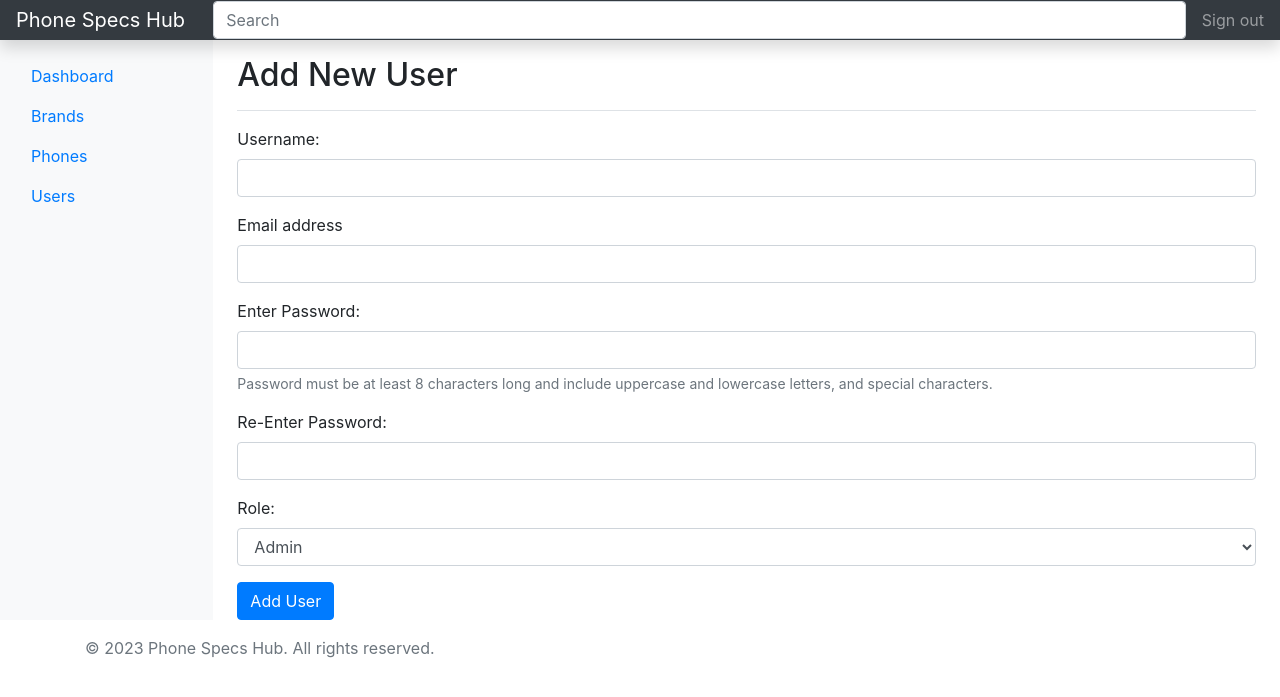
After one commit to tejus07/php-cms, a PHP site: page /admin/add-new-user.php in a window 1280 px wide. The commit adds this page. Shown: the top 697 px of the page. Run offline with PHP 8.4, Linux system fonts and the light colour scheme; a user stored in the database is signed in; some libraries are stand-ins or nearby versions.

Commit message:
Only admins can perform admin page CUD tasks. Usernames & passwords are stored in a users table with CRUD admin access. Passwords stored in the user table are hashed and salted.

```diff
--- /dev/null
+++ b/admin/add-new-user.php
@@ -0,0 +1,121 @@
+<?php
+$title = 'Add New Brand';
+require_once '../includes/header.php';
+require_once '../includes/initialize.php';
+require_once '../functions/function.php';
+require_once 'admin-navbar.php';
+
+if (session_status() == PHP_SESSION_NONE):
+    session_start();
+endif;
+
+if (!isset($_SESSION['user_id']) || empty($_SESSION['user_id'])):
+    header("Location: ./login.php");
+    exit();
+endif;
+
+if (isset($_GET['error'])):
+    $error_message = $_GET['error'];
+    echo "<div class='row'><div class='col-md-9 ml-sm-auto col-lg-10 px-md-4'>
+    <div class='error-message'>$error_message</div>
+    </div></div>";
+endif;
+
+if ($_SERVER['REQUEST_METHOD'] === 'POST' && isset($_POST['submit'])):
+    echo var_dump($_POST);
+    $error_message = "";
+    $username = isset($_POST['username']) ? filter_var($_POST['username'], FILTER_SANITIZE_STRING) : null;
+    $email = isset($_POST['email']) ? filter_var($_POST['email'], FILTER_VALIDATE_EMAIL) : null;
+    $password = isset($_POST['password']) ? $_POST['password'] : null;
+    $reEnteredPassword = isset($_POST['re-password']) ? $_POST['re-password'] : null;
+    $role = isset($_POST['role']) ? intval($_POST['role']) : null;
+
+    if (!$email) {
+        $error_message = "Please enter a valid email address.";
+        header("Location: add-new-user.php?error=" . urlencode($error_message) . "&username=" . urlencode($username));
+        exit();
+    }
+
+    if (empty($username) || empty($password) || empty($reEnteredPassword) || !in_array($role, [1, 2])):
+        $error_message = "Please enter all required fields";
+        header("Location: add-new-user.php?error=" . urlencode($error_message) . "&username=" . urlencode($username) . "&password=" . urlencode($username));
+        exit();
+    endif;
+
+    if (
+        strlen($password) < 8 || // Password should be at least 8 characters long
+        !preg_match('/[A-Z]/', $password) || // Password should contain uppercase letters
+        !preg_match('/[a-z]/', $password) || // Password should contain lowercase letters
+        !preg_match('/[^\w\d\s]/', $password) // Password should contain special characters
+    ) {
+        $error_message = "Password must be at least 8 characters long and include uppercase and lowercase letters, and special characters.";
+        header("Location: add-new-user.php?error=" . urlencode($error_message) . "&username=" . urlencode($username) . "&password=" . urlencode($username));
+        exit();
+    } elseif ($password !== $reEnteredPassword) {
+        $error_message = "Passwords do not match.";
+        header("Location: add-new-user.php?error=" . urlencode($error_message) . "&username=" . urlencode($username) . "&password=" . urlencode($username));
+        exit();
+    }
+
+    try {
+        $hashedPassword = password_hash($password, PASSWORD_DEFAULT);
+
+        $stmt = $pdo->prepare("INSERT INTO users (username, password, role) VALUES (:username, :password, :role)");
+        $stmt->bindParam(':username', $username);
+        $stmt->bindParam(':password', $hashedPassword);
+        $stmt->bindParam(':role', $role);
+        $stmt->execute();
+        header("Location: users.php");
+        exit();
+    } catch (PDOException $e) {
+        echo "Error: " . $e->getMessage();
+        exit();
+    }
+
+endif;
+
+?>
+
+<div class="container-fluid">
+    <div class="row">
+        <?php require 'admin-sidebar.php'; ?>
+        <main role="main" class="col-md-9 ml-sm-auto col-lg-10 px-md-4">
+            <div
+                class="d-flex justify-content-between flex-wrap flex-md-nowrap align-items-center pt-3 pb-2 mb-3 border-bottom">
+                <h1 class="h2">Add New User</h1>
+            </div>
+            <form method="post">
+                <div class="form-group">
+                    <label for="username">Username:</label>
+                    <input type="text" class="form-control" id="username" name="username" required>
+                </div>
+                <div class="form-group">
+                    <label for="email">Email address</label>
+                    <input type="email" class="form-control" id="email" name="email" required>
+                </div>
+                <div class="form-group">
+                    <label for="password">Enter Password:</label>
+                    <input type="password" class="form-control" id="password" name="password" required
+                        aria-describedby="passwordHelp">
+                    <small id="emailHelp" class="form-text text-muted">Password must be at least 8 characters long and
+                        include uppercase and lowercase letters, and special characters.</small>
+                </div>
+                <div class="form-group">
+                    <label for="re-password">Re-Enter Password:</label>
+                    <input type="password" class="form-control" id="re-password" name="re-password" required>
+                </div>
+                <div class="form-group">
+                    <label for="role">Role:</label>
+                    <select class="form-control" name="role">
+                        <option value="1">Admin</option>
+                        <option value="2">User</option>
+                    </select>
+                </div>
+                <button type="submit" class="btn btn-primary" name="submit">Add User</button>
+            </form>
+        </main>
+    </div>
+</div>
+<?php
+require_once '../includes/footer.php';
+?>
--- a/admin/login.php
+++ b/admin/login.php
@@ -18,14 +18,13 @@ if ($_SERVER['REQUEST_METHOD'] === 'POST') {
     // echo var_dump($user);
     echo var_dump(password_verify($password, $user['password']));
     if ($user && password_verify($password, $user['password'])) {
-        // Correct credentials; create a user session and redirect to a protected page
         session_start();
         $_SESSION['user_id'] = $user['id'];
         $_SESSION['role'] = 'admin';
         header('Location: ./index.php');
         exit();
     } else {
-        header('Location: ./login.php?error=1'); // You can add an error parameter for displaying an error message
+        header('Location: ./login.php?error=1');
         exit();
     }
 }
```
Also changed, not shown: admin/edit-user.php (added, +112 -0 lines), admin/users.php (+36 -14 lines).
